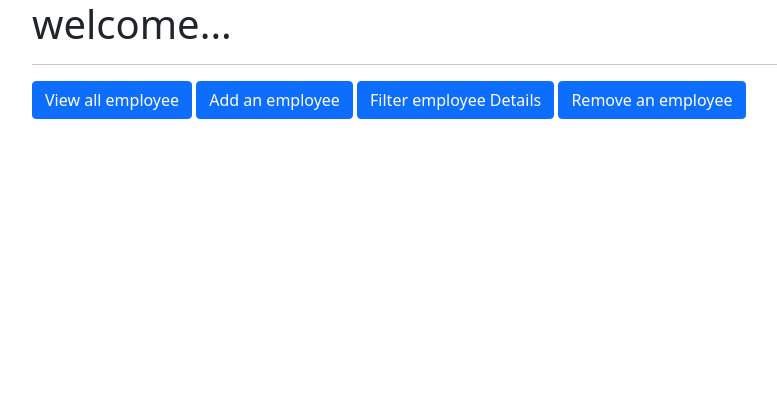
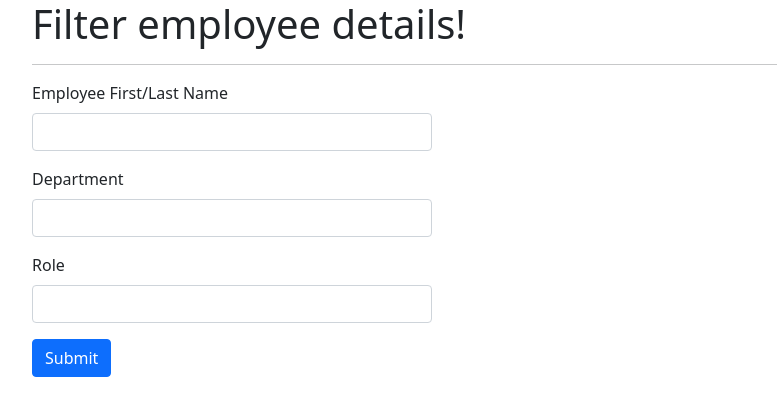
Before and after one commit to freddybabu/Employee-management, a Django app: page /filter_emp in a window 1280 px wide. Shown: the top 416 px of the page, without its empty margins (50-827 px from the left). Run offline with Django 4.2, Linux system fonts and the light colour scheme.

Commit message:
filter employee

```diff
--- a/myapp/urls.py
+++ b/myapp/urls.py
@@ -6,5 +6,6 @@ urlpatterns = [
     path('all_emp',views.all_emp,name='all_emp'),
     path('add_emp',views.add_emp,name='add_emp'),
     path('remove_emp',views.remove_emp,name='remove_emp'),
+    path('remove_emp/<int:emp_id>',views.remove_emp,name='remove_emp'),
     path('filter_emp',views.filter_emp,name='filter_emp'),
 ]
--- a/myapp/views.py
+++ b/myapp/views.py
@@ -2,7 +2,7 @@ from django.shortcuts import render
 from django.http import HttpResponse
 from .models import Employee,Role,Department
 from datetime import datetime
-
+from django.db.models import Q
 # Create your views here.
 def home(request):
     return render(request,'home.html')
@@ -32,8 +32,40 @@ def add_emp(request):
     else:
         return HttpResponse("An exception occured! Employee has not added")
 
-def remove_emp(request):
-    return render(request,'remove_emp.html')
+def remove_emp(request,emp_id=0):
+    if emp_id:
+        try:
+            emp_to_be_reoved = Employee.objects.get(id=emp_id)
+            emp_to_be_reoved.delete()
+            return HttpResponse("Employee removed successfully")
+        except:
+            return HttpResponse("Please enter a valid emp_id")
+    emps = Employee.objects.all()
+    context = {
+        'emps':emps
+    }
+    return render(request,'remove_emp.html',context)
 
 def filter_emp(request):
-    return render(request,'filter_emp.html')
+    if request.method == "POST":
+        name = request.POST['name']
+        dept = request.POST['dept']
+        role = request.POST['role']
+
+        emps = Employee.objects.all()
+        if name:
+            emps = emps.filter(Q(first_name__icontains = name) | Q(last_name__icontains = name))
+
+        if dept:
+            emps = emps.filter(dept__name__icontains=dept)
+        if role:
+            emps = emps.filter(role__name__icontains=role)
+
+        context ={
+            'emps':emps
+        }
+        return render(request,'view_all_emp.html',context)
+    elif request.method == "GET":
+        return render(request,'filter_emp.html')
+    else:
+        return HttpResponse("An exception occurred ")
--- a/templates/filter_emp.html
+++ b/templates/filter_emp.html
@@ -7,15 +7,36 @@
     <title>home page</title>
 </head>
 <body>
+    <style>
+        .form-control{
+            width: 25rem;
+        }
+    </style>
 
     <div class="container">
         <!-- Content here -->
-        <h1>welcome...</h1>
+        <h1>Filter employee details!</h1>
         <hr>
-        <a class="btn btn-primary" href="/all_emp" role="button">View all employee</a>
-        <a class="btn btn-primary" href="/add_emp" role="button">Add an employee</a>
-        <a class="btn btn-primary" href="/filter_emp" role="button">Filter employee Details</a>
-        <a class="btn btn-primary" href="/remove_emp" role="button">Remove an employee</a>
+        <form action="/filter_emp" method="post">
+            {% csrf_token %}
+            <div class="mb-3">
+              <label for="first_name" class="form-label">Employee First/Last Name</label>
+              <input type="text" class="form-control" name="name" id="name" value="{{name}}">
+            </div>
+
+            <div class="mb-3">
+                <label for="exampleInputEmail1" class="form-label">Department</label>
+                <input type="text" class="form-control" name="dept" id="department" value="{{dept}}">
+            </div>
+
+            <div class="mb-3">
+                <label for="role" class="form-label">Role</label>
+                <input type="text" class="form-control" name="role" id="role" value="{{role}}">
+              </div>
+
+            <button type="submit" class="btn btn-primary">Submit</button>
+        </form>
+
     </div>
 
 </body>
```
Also changed, not shown: templates/remove_emp.html (+17 -5 lines), db.sqlite3.
